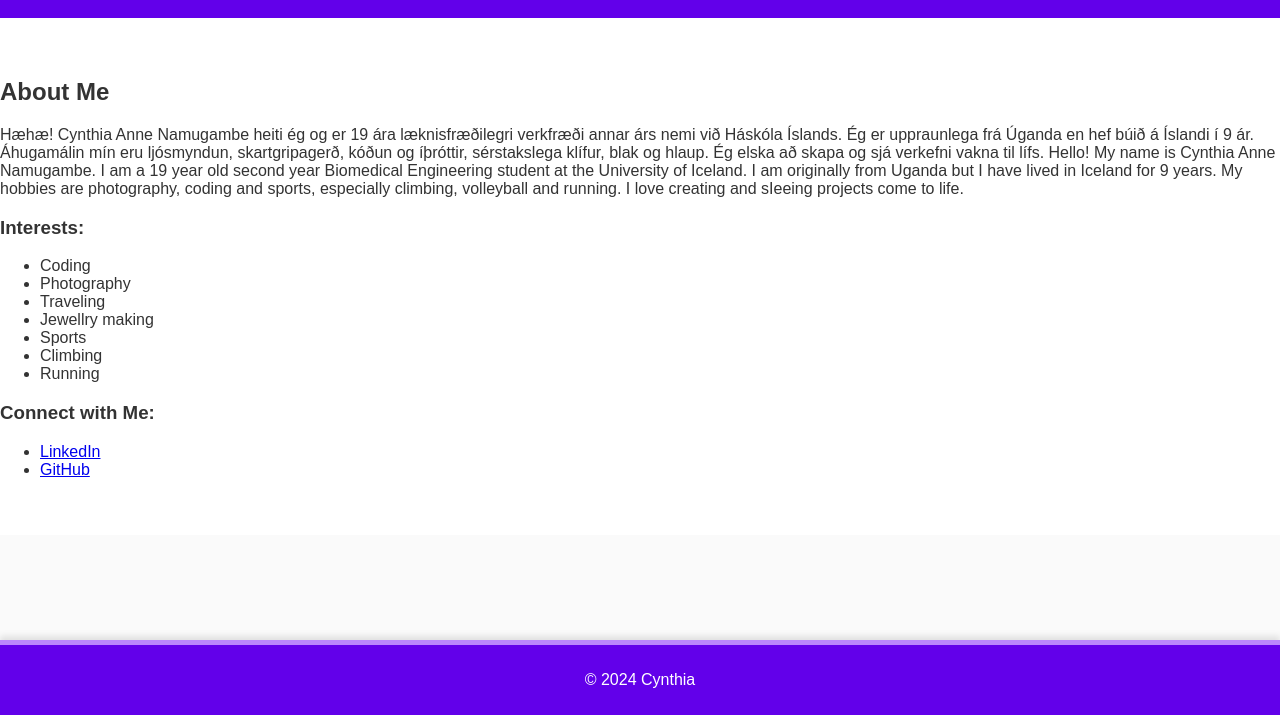
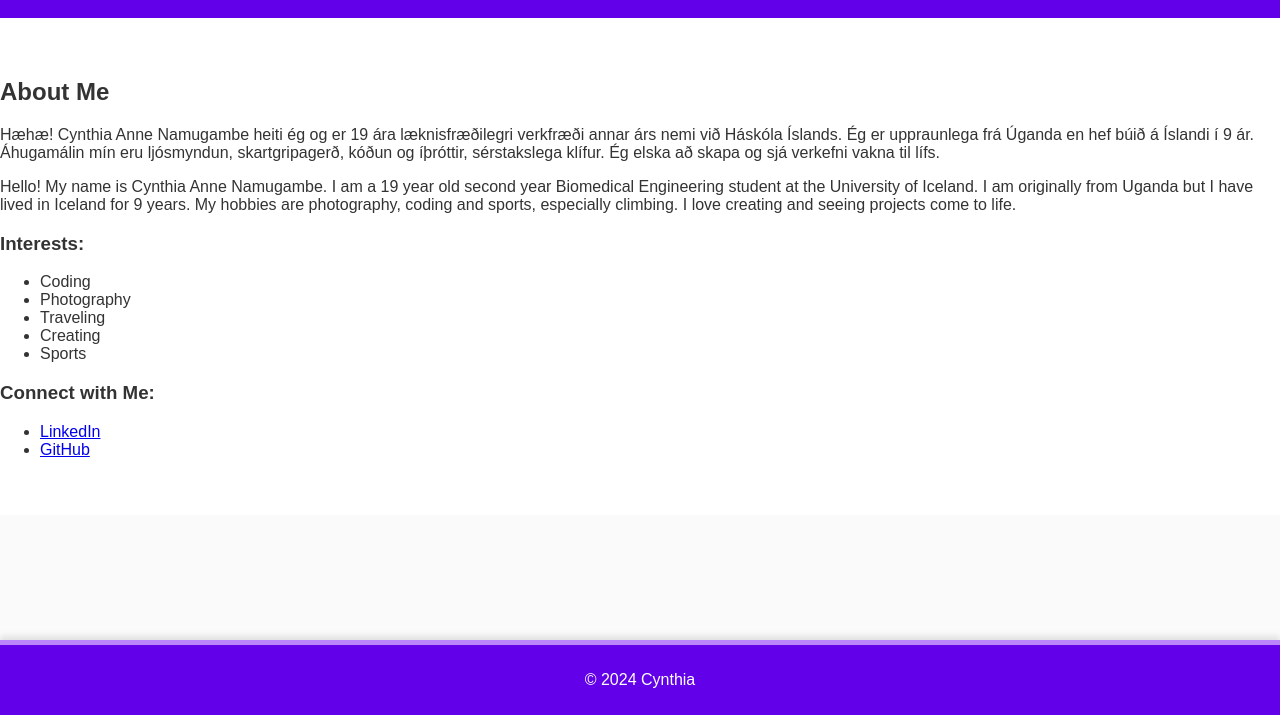
Before and after one commit to SaeSaeeda/StelpurForrita, a plain HTML site: page profiles/cynthia.html in a window 1280 px wide. Shown: the part 85-800 px from the top of the page. Drawn offline with Linux system fonts and the light colour scheme.

Commit message:
Cynthia profile

```diff
--- a/profiles/cynthia.html
+++ b/profiles/cynthia.html
@@ -18,26 +18,25 @@
         <section class="profile">
             <h2>About Me</h2>
             <p>Hæhæ! Cynthia Anne Namugambe heiti ég og er 19 ára læknisfræðilegri verkfræði annar árs nemi við Háskóla Íslands.
-                Ég er uppraunlega frá Úganda en hef búið á Íslandi í 9 ár. Áhugamálin mín eru ljósmyndun, skartgripagerð, kóðun og íþróttir, sérstakslega klífur, blak og hlaup.
+                Ég er uppraunlega frá Úganda en hef búið á Íslandi í 9 ár. Áhugamálin mín eru ljósmyndun, skartgripagerð, kóðun og íþróttir, sérstakslega klífur.
                 Ég elska að skapa og sjá verkefni vakna til lífs.
 
-                Hello! My name is Cynthia Anne Namugambe. I am a 19 year old second year Biomedical Engineering student at the University of Iceland.
-                I am originally from Uganda but I have lived in Iceland for 9 years. My hobbies are photography, coding and sports, especially climbing, volleyball and running.
-                I love creating and sIeeing projects come to life.
-            </p>
+            </p>Hello! My name is Cynthia Anne Namugambe. I am a 19 year old second year Biomedical Engineering student at the University of Iceland.
+                I am originally from Uganda but I have lived in Iceland for 9 years. My hobbies are photography, coding and sports, especially climbing.
+                I love creating and seeing projects come to life.
             <h3>Interests:</h3>
             <ul>
                 <li>Coding</li>
                 <li>Photography</li>
                 <li>Traveling</li>
-                <li>Jewellry making</li>
+                <li>Creating</li>
                 <li>Sports</li>
-                <li>Climbing</li>
-                <li>Running</li>
+
+
             </ul>
             <h3>Connect with Me:</h3>
             <ul>
-                <li><a href="https://www.linkedin.com/in/cynthia-anne-8a8a44283/" >LinkedIn</a></li>
+                <li><a href="https://www.linkedin.com/in/cynthia-anne-8a8a44283/">LinkedIn</a></li>
                 <li><a href="https://github.com/Cynthia-Anne">GitHub</a></li>
             </ul>
         </section>
```
